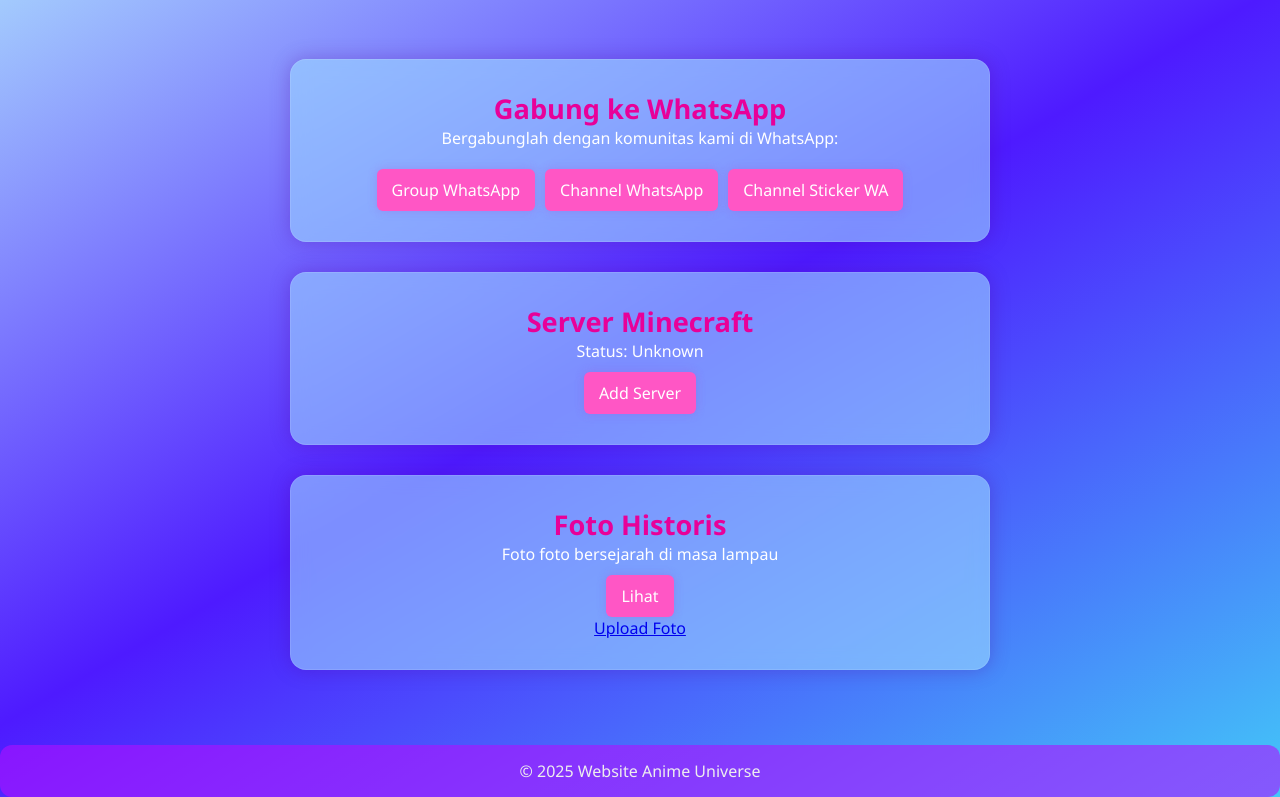
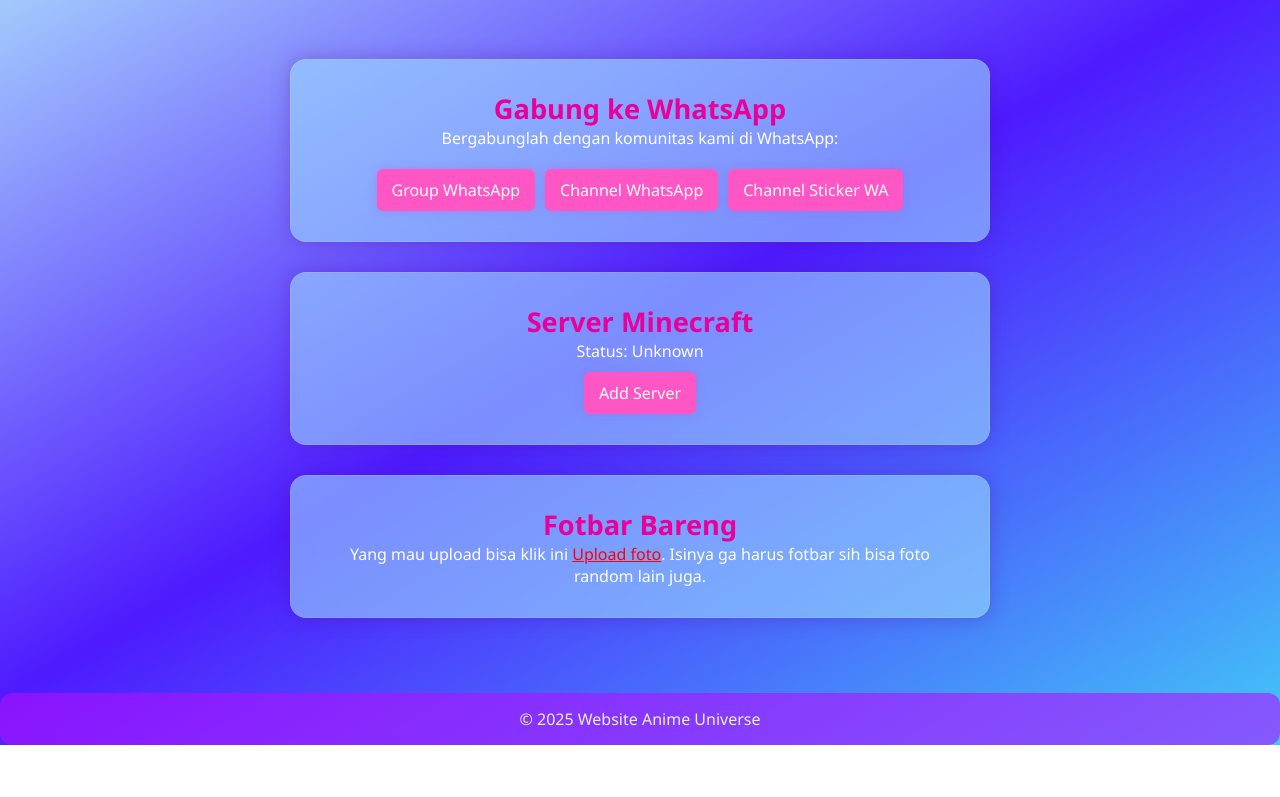
Before and after one commit to rifaichump/animeuniverse, a plain HTML site: page index.html in a window 1280 px wide. Shown: the part 85-882 px from the top of the page. After the commit the page ends 830 px from the top, so only its background shows below. Drawn offline with Linux system fonts and the light colour scheme; no server answers.

Commit message:
Update lagi dikit

```diff
--- a/index.html
+++ b/index.html
@@ -42,11 +42,10 @@
 
         <!-- Foto / Video Historis -->
         <section id="history" class="container card">
-            <h2 class="title">Foto Historis</h2>
-            <p>Foto foto bersejarah di masa lampau</p>
-            <button id="tampilkanMediaBeton" onclick="tampilkanMedia()">Lihat</button>
+            <h2 class="title">Fotbar Bareng</h2>
+            <p>Yang mau upload bisa klik ini <a href="login.html" style="color:red;">Upload foto</a>. Isinya ga harus fotbar sih bisa foto random lain juga.</p>
+            <!-- <button id="tampilkanMediaBeton" onclick="tampilkanMedia()">Lihat</button> -->
             <div id="media-container"></div>
-            <a href="login.html">Upload Foto</a>
         </section>
     </main>
 
--- a/script.js
+++ b/script.js
@@ -30,10 +30,10 @@ function bukaChannelSticker() {
 // Tampilkan Media dari GitHub Aku
 async function tampilkanMedia() {
   const mediaContainer = document.getElementById("media-container");
-  const btn = document.getElementById('tampilkanMediaBeton');
+  //const btn = document.getElementById('tampilkanMediaBeton');
 
   mediaContainer.innerHTML = "<p style='opacity: 0.8;'>Memuat media...</p>";
-  btn.disabled = true;
+  //btn.disabled = true;
 
   try {
     const response = await fetch(`https://api.github.com/repos/${GITHUB_USERNAME}/${REPO_NAME}/contents?ref=${BRANCH}`, {
@@ -49,6 +49,8 @@ async function tampilkanMedia() {
       mediaContainer.innerHTML = "<p style='color:red;'>Tidak ada media ditemukan. Silakan upload foto terlebih dahulu.</p>";
       return;
     }
+
+    console.log(files)
 
     const mediaWrapper = document.createElement("div");
     mediaWrapper.classList.add("media-wrapper");
@@ -91,8 +93,9 @@ async function tampilkanMedia() {
 }
 
 // Minecraft Server AU
+const aternos = document.getElementById('aternos');
+aternos.innerHTML = "<p style='color:#ffffff;'>Memuat...</p>";
 setInterval(async () => {
-  const aternos = document.getElementById("aternos");
   try {
     const res = await fetch("https://api.mcstatus.io/v2/status/bedrock/AnimeUnicraft.aternos.me:12698");
     const data = await res.json();
@@ -112,9 +115,4 @@ setInterval(async () => {
 }, 1000);
 
 // DOM Loaded biar enak
-// document.addEventListener("DOMContentLoaded", tampilkanMedia);
-
-document.addEventListener("DOMContentLoaded", () => {
-  const aternos = document.getElementById('aternos');
-  aternos.innerHTML = "<p style='color:#ffffff;'>Memuat...</p>";
-});
+document.addEventListener("DOMContentLoaded", tampilkanMedia);
```
